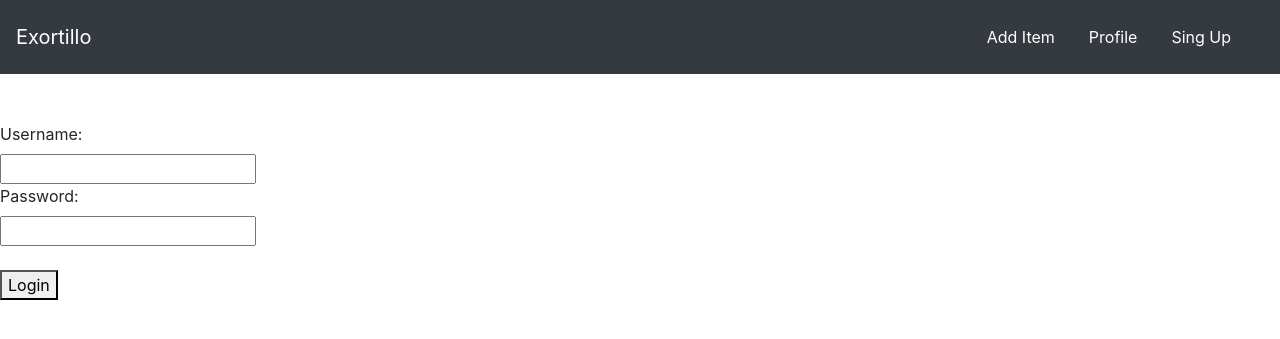
After one commit to priyanshusawant/DJANGO_ITV, a Django app: page /login/ in a window 1280 px wide. The commit adds this page. Shown: the top 339 px of the page. Run offline with Django 4.2, Linux system fonts and the light colour scheme.

Commit message:
Commit:45

```diff
--- a/mysite/food/templates/food/base.html
+++ b/mysite/food/templates/food/base.html
@@ -42,7 +42,7 @@
 
     {% endif %}
 
-    <!-- for spacing -->>
+    <!-- for spacing -->
     <div class="mb-5">
 
     </div>
--- a/mysite/mysite/urls.py
+++ b/mysite/mysite/urls.py
@@ -21,5 +21,6 @@ from users import views as users_views
 urlpatterns = [
     path('admin/', admin.site.urls),
     path('food/', include('food.urls')),
-    path('register/', users_views.register, name='register')
+    path('register/', users_views.register, name='register'),
+    path('login/', users_views.login_view, name='login'),
 ]
--- /dev/null
+++ b/mysite/users/templates/users/login.html
@@ -0,0 +1,16 @@
+{% extends 'food/base.html' %}
+
+{% block body %}
+
+<form method="POST">
+    {% csrf_token %}
+    <label for="user">Username:</label><br>
+    <input type="text" id="user" name="username"><br>
+
+    <label for="pass">Password:</label><br>
+    <input type="password" id="pass" name="password"><br><br>
+
+    <button type="submit">Login</button>
+</form>
+
+{% endblock %}
--- a/mysite/users/views.py
+++ b/mysite/users/views.py
@@ -2,6 +2,7 @@ from django.shortcuts import render, redirect
 from django.contrib.auth.forms import UserCreationForm
 from users.forms import RegisterForm
 from django.contrib import messages
+from django.contrib.auth import authenticate, login
 
 # Create your views here.
 
@@ -17,7 +18,6 @@ def register(request):
             )
             form.save()
             return redirect('food:index')
-
     else:
         form = RegisterForm()
 
@@ -26,3 +26,18 @@ def register(request):
         }
 
         return render(request, 'users/register.html', context)
+
+
+def login_view(request):
+
+    if request.method == 'POST':
+        username = request.POST['username']
+        password = request.POST['password']
+        user = authenticate(request, username=username, password=password)
+
+        if user is not None:
+            login(request, user)
+            return redirect('food:index')
+
+
+    return render(request, 'users/login.html')
```
Also changed, not shown: mysite/db.sqlite3.
